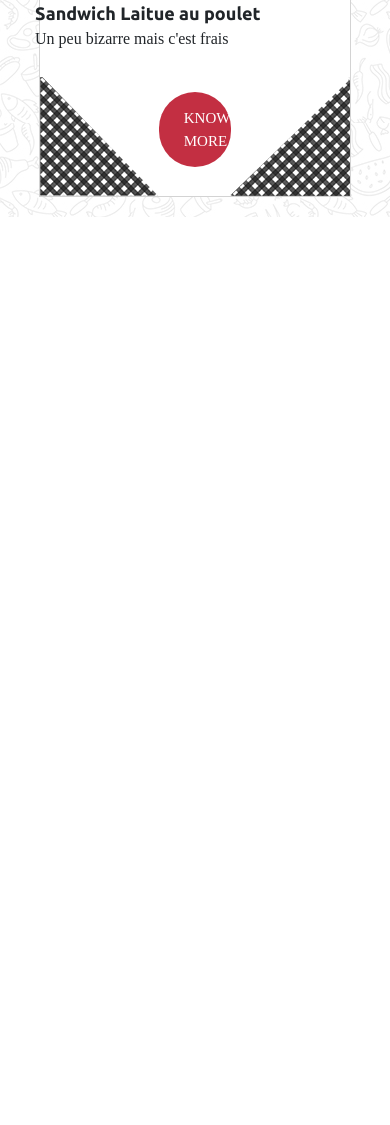
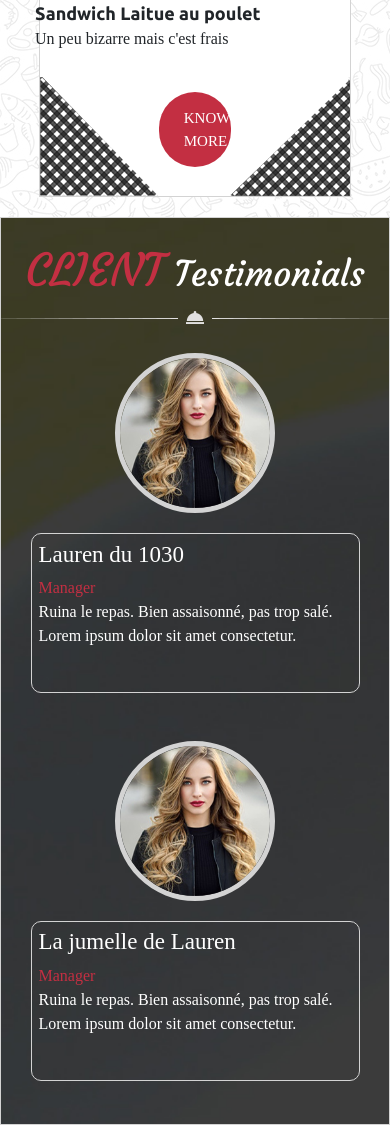
Before and after one commit to LouisePeiffer/coding_16_site_chef, a website: page index.html in a window 390 px wide. Shown: the part 4877-6002 px from the top of the page. Before the commit the page ends 5094 px from the top, so only its background shows below. Drawn offline with nearby package versions, Linux system fonts and the light colour scheme; a web font is replaced by a local one.

Commit message:
Client testimonials, +responsive

```diff
--- a/index.html
+++ b/index.html
@@ -285,6 +285,34 @@
 
     </section>
 
+<!-- Section CLIENT TESTIMONIALS -->
+    <section>
+        <div class="titretesti">
+            <p><span>Client</span> Testimonials</p>
+            <img src="./public/images/decoration_line.png" alt="">
+        </div>
+        <div class="touttesti">
+            <div class="divtesti">
+                <img src="./public/images/testimonial1.jpg" alt="">
+                <div>
+                    <h3>Lauren du 1030</h3>
+                    <span>Manager</span>
+                    <p>Ruina le repas. Bien assaisonné, pas trop salé. Lorem ipsum dolor sit amet consectetur.</p>
+                </div>
+            </div>
+            <div class="divtesti2">
+                <div>
+                    <h3>La jumelle de Lauren</h3>
+                    <span>Manager</span>
+                    <p>Ruina le repas. Bien assaisonné, pas trop salé. Lorem ipsum dolor sit amet consectetur.</p>
+                </div>
+                <img src="./public/images/testimonial1.jpg" alt="">
+            </div>
+        </div>
+    </section>
+
+
+
 <!-- JQUERY -->
 <script src="./node_modules/jquery/dist/jquery.js"></script>
 <!-- SCRIPT BOOTSTRAP -->
--- /dev/null
+++ b/src/sass/modules/_client.sass
@@ -0,0 +1,80 @@
+section:nth-of-type(4)
+    margin: 0
+    background-image: url(../../public/images/testimonials_background.jpg)
+    background-size: cover
+    display: flex
+    flex-direction: column
+    align-items: center
+    padding: 5%
+    color: white
+    .titretesti
+        p
+            margin: 0
+            text-align: center
+            font-family: Courgette
+            font-size: 35px
+            color: white
+            span
+                text-transform: uppercase
+                color: $rougemims
+                font-size: 45px
+    .touttesti
+        display: flex
+        .divtesti
+            display: flex
+            justify-content: space-between
+            align-items: center
+            width: 100%
+            margin: 4% 0
+            img
+                //width: 150px
+                //height: 150px
+                height: 160px
+                border: 5px solid lightgray
+                border-radius: 50%
+                margin: 10px
+            div
+                border: 1px solid lightgray
+                border-radius: 10px
+                padding: 2%
+                margin: 10px
+                height: 160px
+                h3
+                    font-size: 23px
+                span
+                    color: $rougemims
+        .divtesti2
+            display: flex
+            justify-content: space-between
+            align-items: center
+            width: 100%
+            margin: 4% 0
+            img
+                //width: 150px
+                //height: 150px
+                height: 160px
+                border: 5px solid lightgray
+                border-radius: 50%
+                margin: 10px
+            div
+                border: 1px solid lightgray
+                border-radius: 10px
+                padding: 2%
+                margin: 10px
+                height: 160px
+                h3
+                    font-size: 23px
+                span
+                    color: $rougemims
+
+@media screen and ( max-width: 1075px )
+    section:nth-of-type(4)
+        .touttesti
+            flex-wrap: wrap
+            justify-content: center
+            .divtesti
+                flex-wrap: wrap
+                justify-content: center
+            .divtesti2
+                flex-wrap: wrap-reverse
+                justify-content: center
--- a/src/sass/modules/_style.sass
+++ b/src/sass/modules/_style.sass
@@ -3,3 +3,4 @@
 @import ./_ourstory
 @import ./_ourchef
 @import ./_tableblog
+@import ./_client
```
Also changed, not shown: public/css/app.css.
